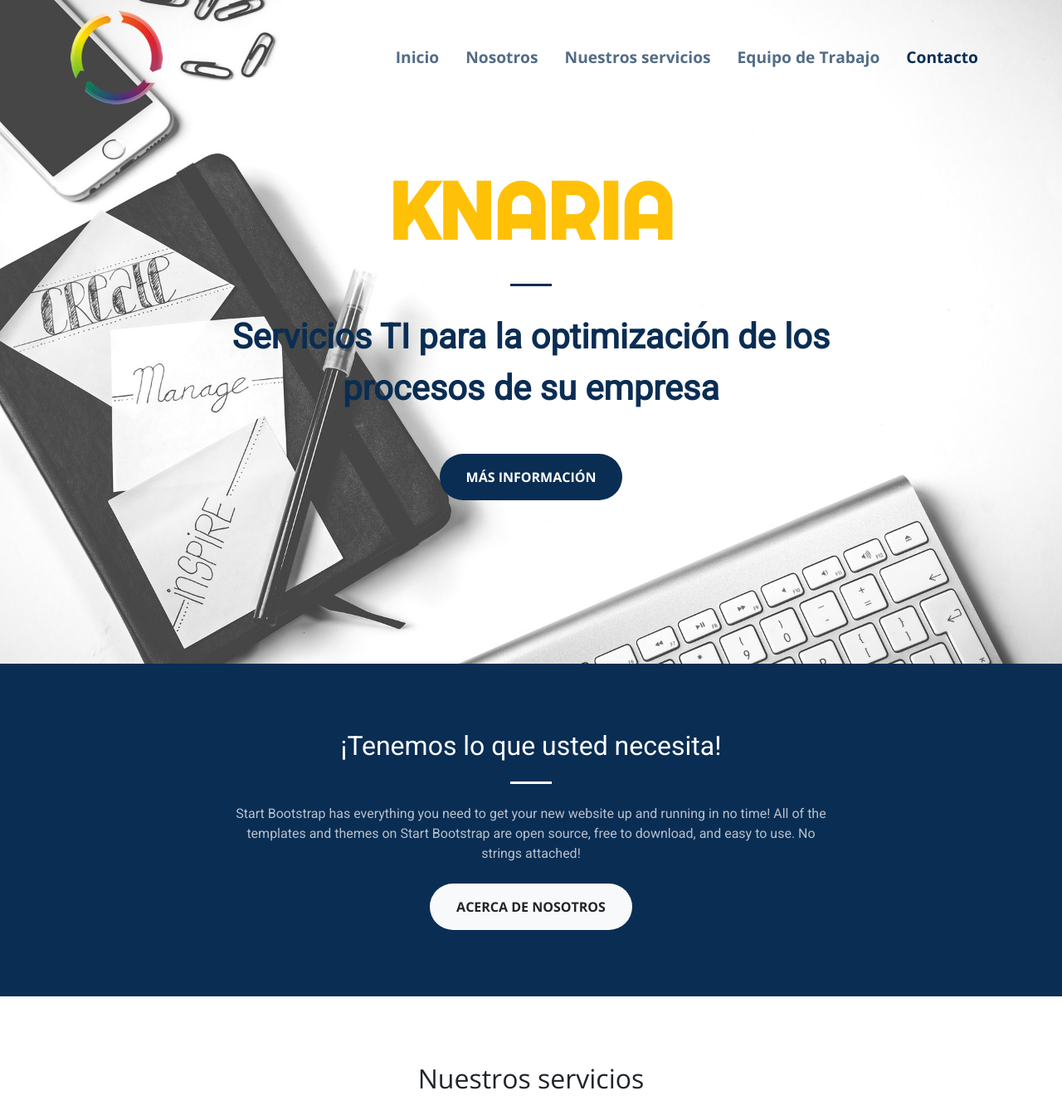
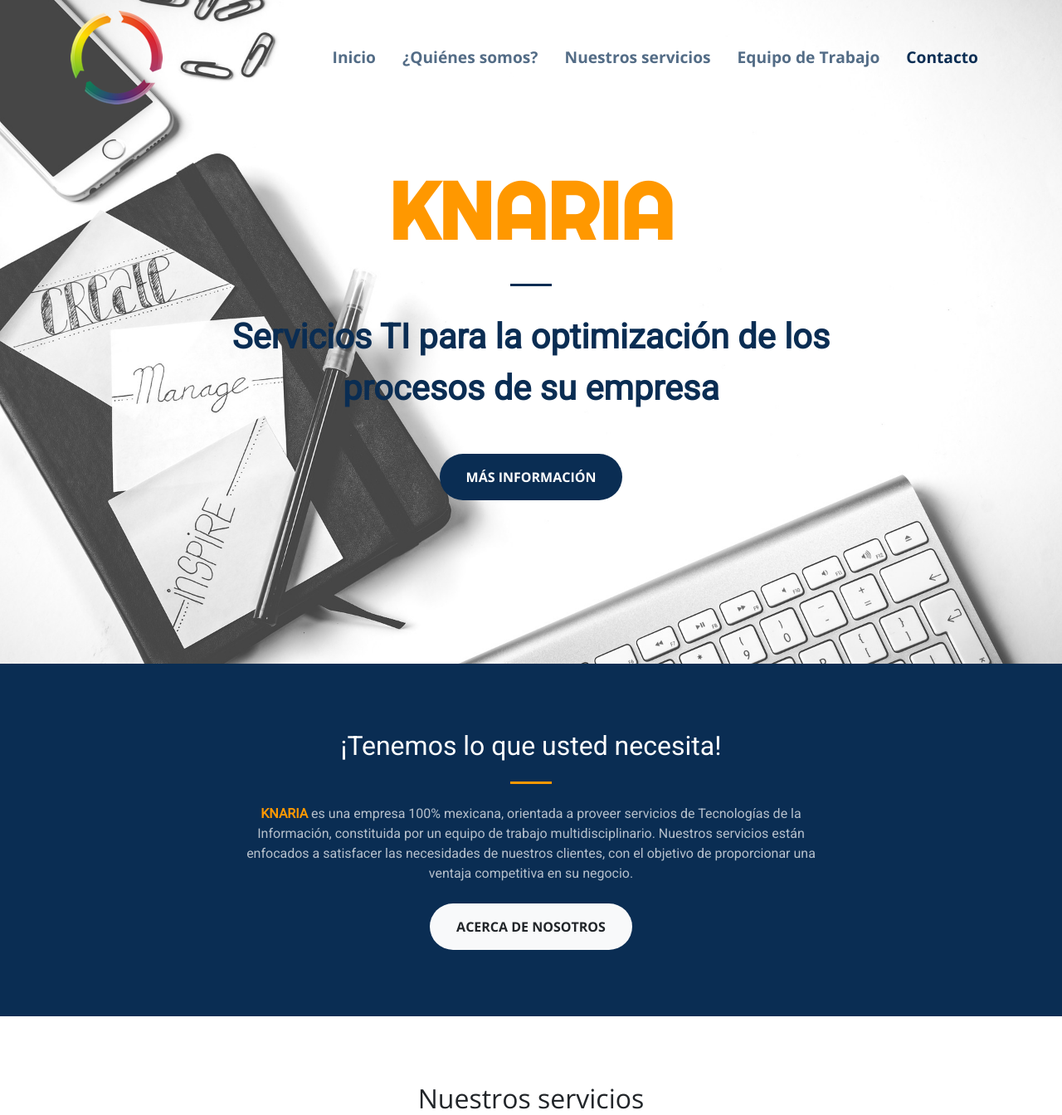
Before and after one commit to aravz/knaria, a PHP site: page / in a window 1280 px wide. Shown: the top 1344 px of the page at 83% size. Run offline with PHP 8.4, Linux system fonts and the light colour scheme; some libraries are stand-ins or nearby versions; some web fonts are replaced.

Commit message:
Color letra

```diff
--- a/index.html
+++ b/index.html
@@ -43,7 +43,7 @@
               <a class="nav-link js-scroll-trigger" href="#home">Inicio</a>
             </li>
             <li class="nav-item">
-              <a class="nav-link js-scroll-trigger" href="#about">Nosotros</a>
+              <a class="nav-link js-scroll-trigger" href="#about">¿Quiénes somos?</a>
             </li>
             <li class="nav-item">
               <a class="nav-link js-scroll-trigger" href="#services">Nuestros servicios</a>
@@ -81,7 +81,7 @@
           <div class="col-lg-8 mx-auto text-center">
             <h2 class="section-heading text-white p-about">¡Tenemos lo que usted necesita!</h2>
             <hr class="light my-4">
-            <p class="text-faded mb-4 p-about">Start Bootstrap has everything you need to get your new website up and running in no time! All of the templates and themes on Start Bootstrap are open source, free to download, and easy to use. No strings attached!</p>
+            <p class="text-faded mb-4 p-about"><span class="span-header">KNARIA</span> es una empresa 100% mexicana, orientada a proveer servicios de Tecnologías de la Información, constituida por un equipo de trabajo multidisciplinario. Nuestros servicios están enfocados a satisfacer las necesidades de nuestros clientes, con el objetivo de proporcionar una ventaja competitiva en su negocio.</p>
             <a class="btn btn-light btn-xl js-scroll-trigger" href="#services">Acerca de nosotros</a>
           </div>
         </div>
--- a/scss/_about.scss
+++ b/scss/_about.scss
@@ -2,5 +2,9 @@
 #about{
     .p-about{
         font-family: 'Roboto', sans-serif;
+        .span-header{
+            color: $yellow;
+            font-weight: bold;
+          }
     }
 }
--- a/scss/_global.scss
+++ b/scss/_global.scss
@@ -16,7 +16,8 @@ hr {
 }
 
 hr.light {
-  border-color: $white;
+  //border-color: $white;
+  border-color: $yellow;
 }
 
 a {
--- a/scss/_variables.scss
+++ b/scss/_variables.scss
@@ -12,10 +12,11 @@ $gray-800: #343a40 !default;
 $gray-900: #212529 !default;
 $black: #000 !default;
 $green:#659707 !default;
-$yellow:#ffc107 !default;
+$yellow:#ff9800 !default;
 $yellow-100:#e6b105 !default;
 //$primary: #F05F40 !default;
 //$primary: #1d5590 !default;
 $primary: #0a2d53 !default;
 //#ff9800
 //#ffc107
+//#ff9800
```
Also changed, not shown: css/creative.min.css, 1 other file.
